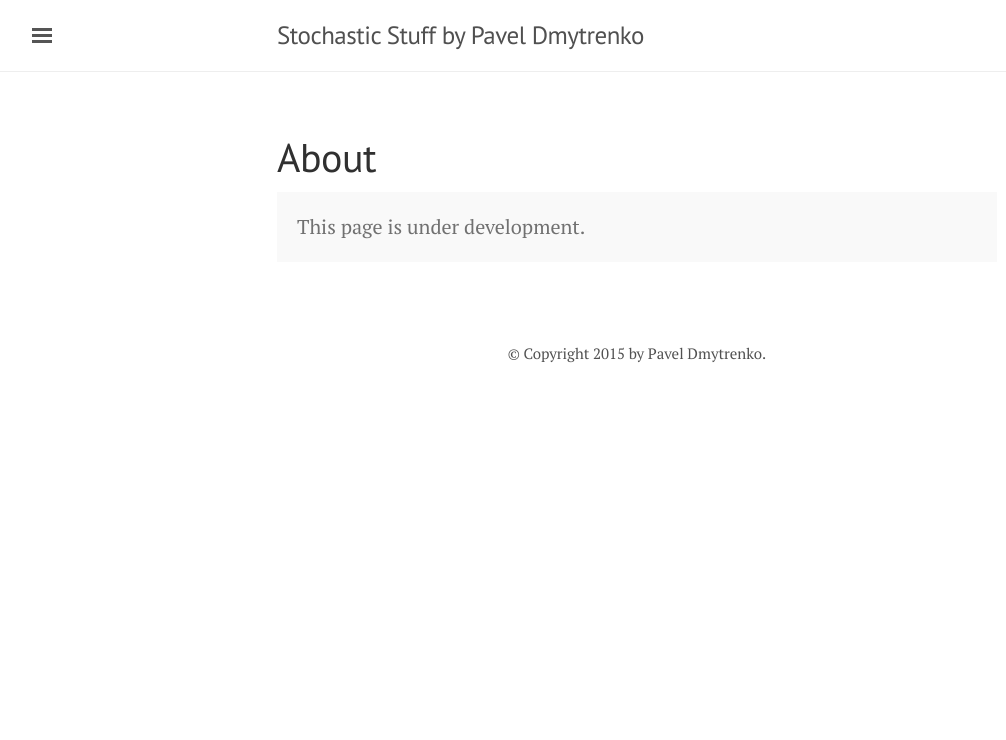
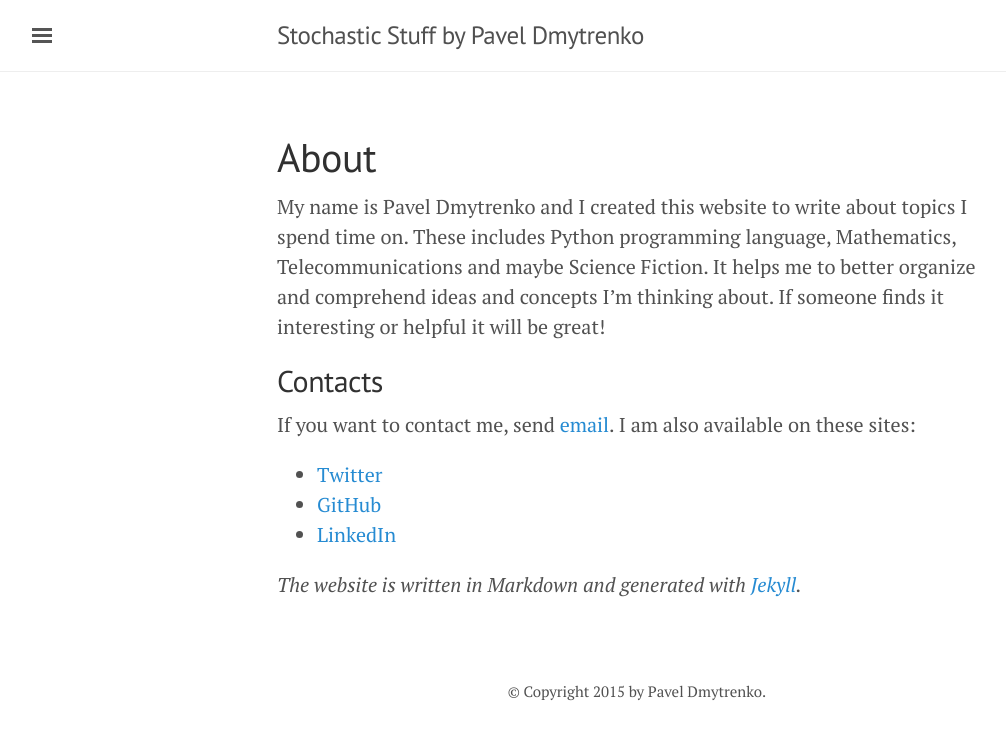
Before and after one commit to pavdmyt/pavdmyt.github.io, a Jekyll site: the page built from about.md, in a window 1280 px wide. Shown: the top 740 px of the page, without its empty margins (3-1009 px from the left). Built offline with Jekyll 4.4.1, drawn with Linux system fonts in a browser that asks for light colours.

Commit message:
About page finished.

```diff
--- a/about.md
+++ b/about.md
@@ -3,6 +3,17 @@ layout: page
 title: About
 ---
 
-<p class="message">
-	This page is under development.
-</p>
+
+My name is Pavel Dmytrenko and I created this website to write about topics I spend time on. These includes Python programming language, Mathematics, Telecommunications and maybe Science Fiction. It helps me to better organize and comprehend ideas and concepts I'm thinking about. If someone finds it interesting or helpful it will be great!
+
+## Contacts
+
+If you want to contact me, send [email](mailto:mail@pavdmyt.com).
+I am also available on these sites:
+
+* [Twitter](https://twitter.com/pavdmyt)
+* [GitHub](https://github.com/pavdmyt)
+* [LinkedIn](https://ua.linkedin.com/pub/pavel-dmytrenko/b2/7a/312)
+
+
+*The website is written in Markdown and generated with [Jekyll](http://jekyllrb.com/).*
```
